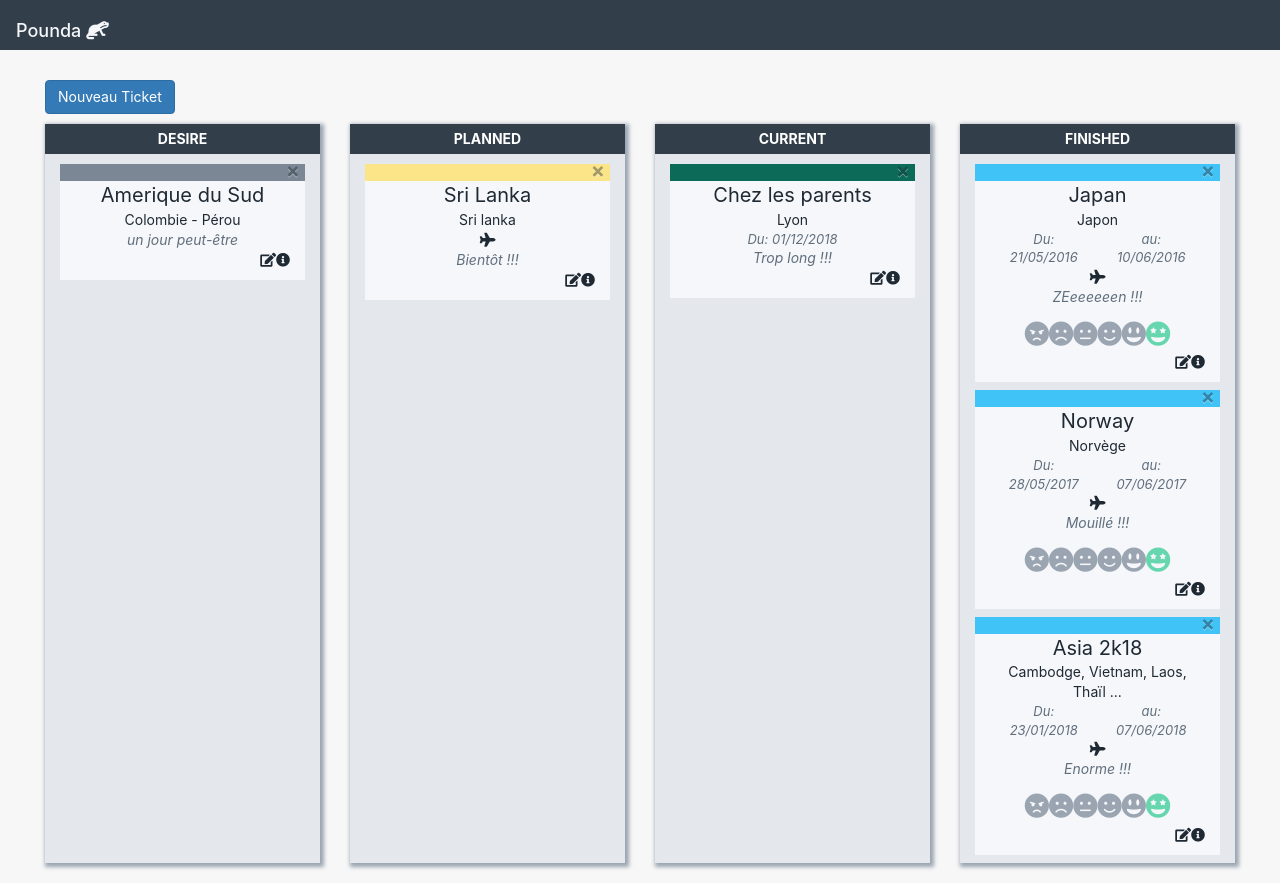
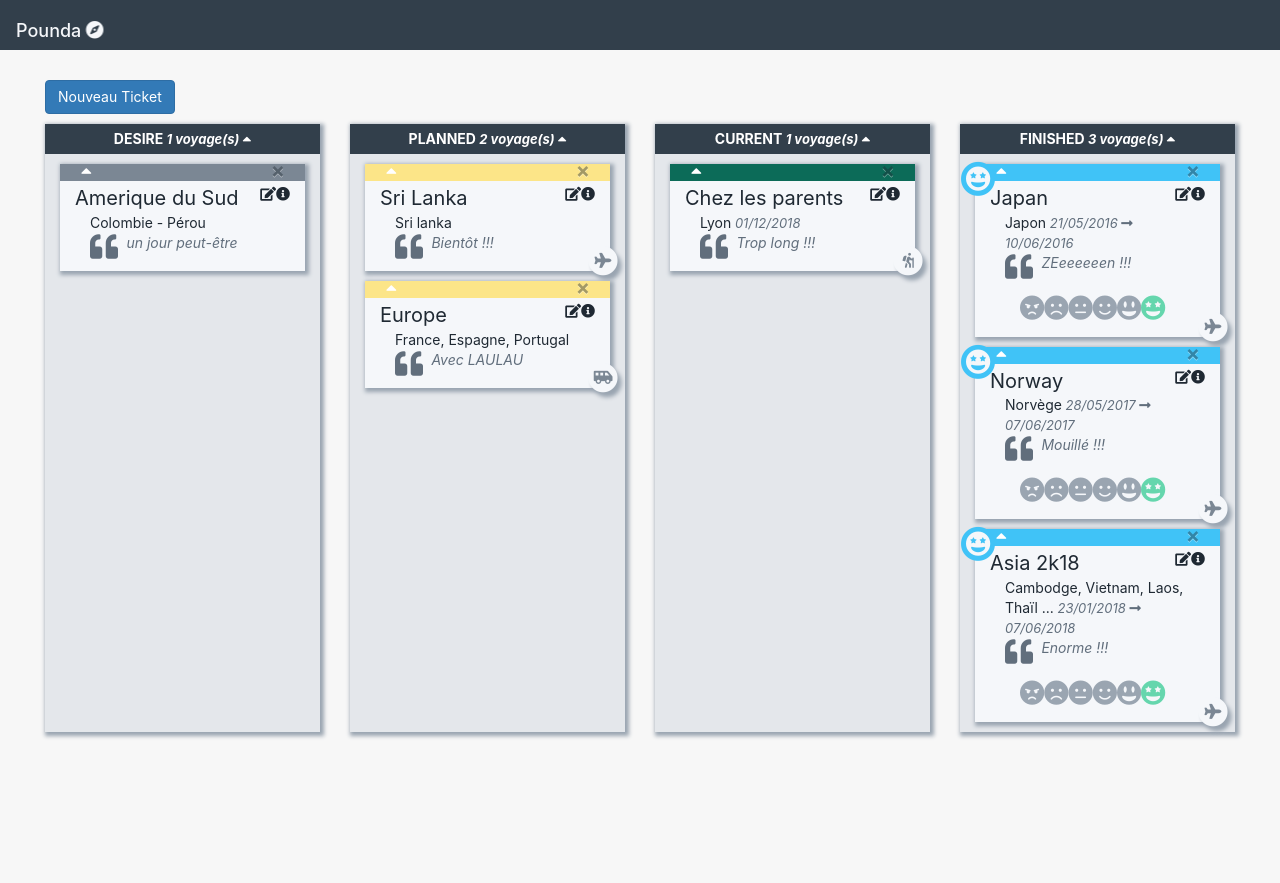
Before and after one commit to poundawan/pounda, a React (Create React App) app: page / in a window 1280 px wide. After the commit the page ends 800 px from the top, so only its background shows below. Built offline with nearby package versions, Linux system fonts and the light colour scheme.

Commit message:
Modif css

```diff
--- a/src/App.css
+++ b/src/App.css
@@ -104,11 +104,13 @@ button.bg-dark:focus {
   display: flex;
   align-items: stretch;
   justify-content: space-between;
+  flex-wrap: wrap;
 }
 
 .table-container {
   display: flex;
   align-items: stretch;
+  flex-grow: 1;
 }
 
 .btn-delete {
@@ -178,3 +180,31 @@ button.bg-dark:focus {
 .right {
   float: right;
 }
+
+.uppercase {
+  text-transform: uppercase;
+}
+
+.stack {
+  display: inline-block;
+  height: 40px;
+  line-height: 30px;
+  position: relative;
+  vertical-align: middle;
+  width: 40px;
+}
+
+.iconInside {
+  font-size: 15px;
+  position: absolute;
+  text-align: center;
+  width: 100%;
+  line-height: inherit;
+}
+.iconOutside {
+  font-size: 30px;
+  position: absolute;
+  text-align: center;
+  width: 100%;
+  color: #f5f7fa;
+}
--- a/src/App.js
+++ b/src/App.js
@@ -115,7 +115,7 @@ class App extends Component {
         places: "Lyon",
         from: "01/12/2018",
         to: "",
-        transport: "",
+        transport: "hiking",
         resume: "Trop long !!!"
       },
       {
@@ -129,6 +129,16 @@ class App extends Component {
         transport: "plane",
         resume: "Enorme !!!",
         rating: "grin-stars"
+      },
+      {
+        id: 7,
+        status: "planned",
+        title: "Europe",
+        places: "France, Espagne, Portugal ",
+        from: "",
+        to: "",
+        transport: "shuttle-van",
+        resume: "Avec LAULAU"
       }
     ]
   };
@@ -201,7 +211,7 @@ class App extends Component {
       <div>
         <nav className="navbar navbar-dark bg-dark">
           <span className="navbar-brand mb-0 h1">
-            Pounda <Icon name="otter" />
+            Pounda <Icon name="compass" className="fa-spin" />
           </span>
         </nav>
         <div className="main-container container-fluid ">
@@ -210,7 +220,10 @@ class App extends Component {
           </div>
           <div className="tables-container col-md-12">
             {orderedTable.map(table => (
-              <div key={table.status} className="table-container col-md-3 ">
+              <div
+                key={table.status}
+                className="table-container col-md-3 col-sm-6 col-xs-12 "
+              >
                 <Table
                   status={table.status}
                   tickets={table.tickets}
--- a/src/newTicket.js
+++ b/src/newTicket.js
@@ -180,6 +180,7 @@ class NewTicket extends Component {
                   onChange={e => this.onChangeTransport(e)}
                 >
                   <option value="none">Inconnu</option>
+                  <option value="hiking">A pied</option>
                   <option value="plane">Avion</option>
                   <option value="ship">Bateau</option>
                   <option value="bus">Bus</option>
--- a/src/table.css
+++ b/src/table.css
@@ -1,6 +1,5 @@
 .label-ticket {
   background-color: #323f4b;
-  text-transform: uppercase;
   text-align: center;
   color: #fff;
   margin-bottom: 10px;
--- a/src/table.js
+++ b/src/table.js
@@ -3,11 +3,22 @@ import React, { Component } from "react";
 import Ticket from "./ticket.js";
 import TicketEdit from "./ticketEdit.js";
 import "./table.css";
+import Icon from "./Icon.js";
+
 class Table extends Component {
   state = {
-    editTicket: ""
+    editTicket: "",
+    showTable: "show"
   };
-
+  showTable = e => {
+    e.preventDefault();
+    let show = this.state.showTable;
+    if (show === "show") {
+      this.setState({ showTable: "false" });
+    } else {
+      this.setState({ showTable: "show" });
+    }
+  };
   showForm = id => {
     this.state.editTicket === id
       ? this.setState({ editTicket: "" })
@@ -29,6 +40,7 @@ class Table extends Component {
 
   render() {
     const { status, tickets, onDeleteTicket } = this.props;
+    const { showTable } = this.state;
     return (
       <div
         className={"table table-droppable table-" + status + " droppable"}
@@ -37,9 +49,19 @@ class Table extends Component {
           this.onDropTicket(e, status);
         }}
       >
-        <div>
-          <span className={"label-ticket col-md-12"}>{status}</span>
+        <div
+          className={"label-ticket col-md-12"}
+          onClick={e => this.showTable(e)}
+        >
+          <span className="uppercase">{status} </span>
+          <span className="small italic">{tickets.length + " voyage(s) "}</span>
+          {showTable === "show" ? (
+            <Icon name="caret-up" />
+          ) : (
+            <Icon name="caret-down" />
+          )}
         </div>
+        {showTable === "show" ? (
           <div className="col-md-12">
             {tickets.map(ticket =>
               this.state.editTicket === ticket.id ? (
@@ -64,6 +86,9 @@ class Table extends Component {
               )
             )}
           </div>
+        ) : (
+          ""
+        )}
       </div>
     );
   }
--- a/src/ticket.css
+++ b/src/ticket.css
@@ -1,9 +1,9 @@
 .ticket {
-  margin-bottom: 8px;
+  margin-bottom: 10px;
   background: #f5f7fa;
-  text-align: center;
   border-top: 17px solid;
   padding-bottom: 10px;
+  box-shadow: 2px 2px 4px 2px #9aa5b1;
 }
 
 .ticket.forecasts,
@@ -43,6 +43,31 @@
   color: #1f2933;
 }
 
+.title-ticket-small {
+  margin-top: -18px;
+  text-align: left;
+  color: #fff;
+  font-weight: 500;
+  font-size: 12px;
+  text-transform: capitalize;
+  display: block;
+}
+.title-ticket-small button {
+  background: transparent;
+  border: none;
+  width: 50%;
+  text-align: left;
+}
+.button-show {
+  background: transparent;
+  border: none;
+  font-size: 17px;
+  float: left;
+  color: #fff;
+  margin-top: -23px;
+  width: 100%;
+  text-align: left;
+}
 span.action-icon:hover {
   cursor: pointer;
   color: #616e7c;
@@ -91,3 +116,45 @@ span.action-icon:hover {
 .actionIcon {
   float: right;
 }
+
+.transportIcon {
+  float: right;
+  position: absolute;
+  bottom: -15px;
+  right: -13px;
+  color: #7b8794;
+}
+
+.transportIcon .iconOutside {
+  text-shadow: 4px 5px 4px #9aa5b1;
+}
+
+.ratingIcon {
+  float: right;
+  position: absolute;
+  top: -20px;
+  left: -17px;
+  color: #f5f7fa;
+}
+.ratingIcon .iconInside {
+  font-size: 25px;
+  line-height: 35px;
+}
+.ratingIcon .iconOutside {
+  font-size: 35px;
+}
+.colorfinished {
+  color: #40c3f7;
+}
+
+.colorplanned {
+  color: #fce588;
+}
+
+.colorcurrent {
+  color: #0c6b58;
+}
+
+.colordesire {
+  color: #7b8794;
+}
--- a/src/ticket.js
+++ b/src/ticket.js
@@ -13,12 +13,12 @@ class Ticket extends Component {
   handleClose = this.handleClose.bind(this);
   state = {
     show: false,
+    showTicket: true,
     detail: this.props.detail
   };
   handleClose() {
     this.setState({ show: false });
   }
-
   handleShow() {
     this.setState({ show: true });
   }
@@ -26,6 +26,10 @@ class Ticket extends Component {
     ev.dataTransfer.setData("id", id);
   };
 
+  showTicket = (e, show) => {
+    e.preventDefault();
+    this.setState({ showTicket: show });
+  };
   updateRating = (e, ticket, rating) => {
     e.preventDefault();
     ticket.rating = rating;
@@ -43,9 +47,10 @@ class Ticket extends Component {
   };
   render() {
     const { ticket, status, draggable } = this.props;
+    const { showTicket } = this.state;
     const maxLenght = 30;
-    let classDate = "col-md-12";
-    if (ticket.to.length > 0) classDate = "col-md-6";
+    let classDate = "12";
+    if (ticket.to.length > 0) classDate = "6";
     let places = ticket.places;
     if (places.length > maxLenght)
       places = places.substring(0, maxLenght) + " ...";
@@ -53,7 +58,7 @@ class Ticket extends Component {
       <div
         onDragStart={e => this.onDragStart(e, ticket.id)}
         draggable={draggable}
-        className={`ticket ${status} draggable `}
+        className={`ticket ${status} draggable col-md-12`}
       >
         {!this.state.detail ? (
           <button
@@ -67,45 +72,42 @@ class Ticket extends Component {
         ) : (
           ""
         )}
-
-        <span className={`col-md-12 title-ticket ${status}`}>
-          {ticket.title}
-        </span>
-        <div className="container-fluid">
-          {ticket.places.length > 0 ? (
-            <span className="col-md-12" title={ticket.places}>
-              {places}
+        {status === "finished" ? (
+          <span className="stack fa-2x ratingIcon">
+            <Icon name="circle" className={" iconOutside color" + status} />
+            <Icon name={ticket.rating} className=" iconInside" />
           </span>
         ) : (
           ""
         )}
-          {ticket.from.length > 0 ? (
-            <span className={`${classDate} small italic light`}>
-              Du: {ticket.from}
+        {ticket.transport.length > 0 &&
+        ticket.transport !== "none" &&
+        showTicket ? (
+          <span className="stack transportIcon">
+            <Icon name="circle" className={" iconOutside "} />
+            <Icon name={ticket.transport} className=" iconInside" />
           </span>
         ) : (
           ""
         )}
-          {ticket.to.length > 0 ? (
-            <span className="col-md-6 small italic light">au: {ticket.to}</span>
-          ) : (
-            ""
-          )}
-          {ticket.transport.length > 0 && ticket.transport !== "none" ? (
-            <span className="col-md-12">
-              <Icon name={ticket.transport} />
+        {!showTicket ? (
+          <span
+            className={`col-md-12 title-ticket-small ${status}`}
+            onClick={e => this.showTicket(e, true)}
+          >
+            {ticket.title + " "}
+            <Icon name="caret-down" />
           </span>
         ) : (
-            ""
-          )}
-          <span className="col-md-12 italic light">{ticket.resume}</span>
-          {status === "finished" ? (
-            <div className="col-md-12 rating">
-              <FaceIcons ticket={ticket} onUpdate={this.updateRating} />
-            </div>
-          ) : (
-            ""
-          )}
+          <div>
+            <button
+              type="button"
+              className="button-show"
+              onClick={e => this.showTicket(e, false)}
+            >
+              <Icon name="caret-up" />
+            </button>
+            <span className={` title-ticket ${status}`}>{ticket.title}</span>
             {!this.state.detail ? (
               <div className="actionIcon">
                 <span
@@ -123,7 +125,44 @@ class Ticket extends Component {
             ) : (
               ""
             )}
+            <div className="container-fluid">
+              {ticket.places.length > 0 ? (
+                <span className="" title={ticket.places}>
+                  {places}
+                </span>
+              ) : (
+                ""
+              )}
+              {ticket.from.length > 0 ? (
+                <span className={`small italic light`}>
+                  {" " + ticket.from + " "}
+                </span>
+              ) : (
+                ""
+              )}
+              {ticket.to.length > 0 ? (
+                <span className="small italic light">
+                  <Icon name="long-arrow-alt-right" />
+                  {" " + ticket.to}
+                </span>
+              ) : (
+                ""
+              )}
+
+              <div classDate="col-md-12">
+                <Icon name="quote-left" className="fa-2x fa-pull-left light" />
+                <span className=" italic light">{ticket.resume}</span>
               </div>
+              {status === "finished" ? (
+                <div className="col-md-12 rating">
+                  <FaceIcons ticket={ticket} onUpdate={this.updateRating} />
+                </div>
+              ) : (
+                ""
+              )}
+            </div>
+          </div>
+        )}
         {!this.state.detail ? (
           <Modal show={this.state.show} onHide={this.handleClose}>
             <TicketDetails
```
Lines whose indentation alone changed are shown as unchanged.
